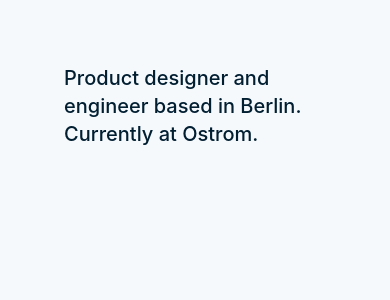
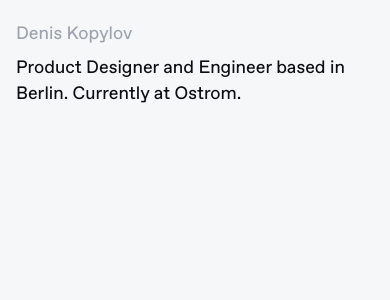
Before and after one commit to kplv/portfolio, a Next.js app: page / in a window 390 px wide. Shown: the top 300 px of the page. Built offline with nearby package versions, Linux system fonts and the light colour scheme.

Commit message:
better typography and mobile views

```diff
--- a/src/app/globals.css
+++ b/src/app/globals.css
@@ -1,9 +1,18 @@
-/* Import design tokens */
+/* Import color palette and design tokens */
+@import './palette.css';
 @import './tokens.css';
 
 @font-face {
   font-family: 'ABC Favorit';
   src: url('/fonts/ABCFavoritVariable-Trial.woff2') format('woff2');
+  font-weight: 100 900;
+  font-style: normal;
+  font-display: swap;
+}
+
+@font-face {
+  font-family: 'ABC Walter Neue';
+  src: url('/fonts/ABCWalterNeueVariable-Trial.woff2') format('woff2');
   font-weight: 100 900;
   font-style: normal;
   font-display: swap;
--- a/src/app/page.module.css
+++ b/src/app/page.module.css
@@ -110,6 +110,12 @@
   }
 }
 
+@media screen and (max-width: 428px) {
+  .content {
+    padding: 20px 16px;
+  }
+}
+
 @media (max-width: 600px) {
   .main {
     padding: 48px 24px;
--- /dev/null
+++ b/src/app/palette.css
@@ -0,0 +1,20 @@
+/* ============================================
+   Color Palette
+   ============================================ */
+
+:root {
+  /* === Slate Scale (100 = lightest, 1200 = darkest) === */
+  --slate-50: oklch(0.975 0.003 256.0);
+  --slate-100: oklch(0.932 0.004 256.0);
+  --slate-200: oklch(0.860 0.008 256.0);
+  --slate-300: oklch(0.716 0.016 256.0);
+  --slate-400: oklch(0.645 0.018 256.0);
+  --slate-500: oklch(0.548 0.020 264.0);
+  --slate-600: oklch(0.459 0.018 264.0);
+  --slate-700: oklch(0.396 0.016 264.0);
+  --slate-800: oklch(0.349 0.014 264.0);
+  --slate-900: oklch(0.303 0.013 264.0);
+  --slate-1000: oklch(0.256 0.011 264.0);
+  --slate-1100: oklch(0.197 0.008 264.0);
+  --slate-1200: oklch(0.165 0.007 264.0);
+}
--- a/src/app/tokens.css
+++ b/src/app/tokens.css
@@ -4,27 +4,37 @@
 
 :root {
   /* === Color Tokens - Light Mode === */
-  --background-color: oklch(98% 0.006 240);
-  --text-primary-color: oklch(23% 0.05 240);
-  --text-accent-color: oklch(0.18 0.06 255);
+  --background-color: var(--slate-50);
+
+  --text-accent-color: var(--slate-1200);
 
   /* === Typography Tokens === */
   /* Text Primary - Main prominent text */
-  --text-primary-size: 24px;
-  --text-primary-line-height: 36px;
-  --text-primary-weight: 450;
+  --text-primary-color: var(--slate-1200);
+  --text-primary-size: 20px;
+  --text-primary-line-height: 28px;
+  --text-primary-weight: 400;
+
+  /* Text Secondary - Secondary text */
+  --text-secondary-color: var(--slate-300);
+  --text-secondary-size: 16px;
+  --text-secondary-line-height: 24px;
+  --text-secondary-weight: 400;
 }
 
 /* === Theme: Dark Mode === */
 [data-theme='dark'] {
-  --background-color: oklch(0.165 0.007 264.0);
-  --text-primary-color: oklch(95% 0.008 264);
+  --background-color: var(--slate-1200);
+  --text-primary-color: var(--slate-100);
+  --text-secondary-color: var(--slate-600);
 }
 
 /* === Responsive Typography === */
 @media screen and (max-width: 428px) {
   :root {
-    --text-primary-size: 20px;
-    --text-primary-line-height: 28px;
+    --text-primary-size: 18px;
+    --text-primary-line-height: 26px;
+    --text-secondary-size: 15px;
+    --text-secondary-line-height: 22px;
   }
 }
--- a/src/components/intro-text/intro-text.module.css
+++ b/src/components/intro-text/intro-text.module.css
@@ -1,5 +1,12 @@
+.container {
+  display: flex;
+  flex-direction: column;
+  align-items: flex-start;
+  text-align: left;
+  gap: 8px;
+}
+
 .text {
-  font-family: 'ABC Walter Neue', -apple-system, BlinkMacSystemFont, sans-serif;
   font-size: var(--text-primary-size);
   font-weight: var(--text-primary-weight);
   line-height: var(--text-primary-line-height);
@@ -7,6 +14,13 @@
   color: var(--text-primary-color);
 }
 
+.label {
+  font-size: var(--text-primary-size);
+  font-weight: var(--text-primary-weight);
+  line-height: var(--text-primary-line-height);
+  color: var(--text-secondary-color);
+}
+
 @media screen and (max-width: 428px) {
   .text {
     margin-bottom: 32px;
--- a/src/components/intro-text/intro-text.tsx
+++ b/src/components/intro-text/intro-text.tsx
@@ -5,11 +5,16 @@
 }
 
 export function IntroText({
-  text = "Product designer and engineer based in Berlin. Currently at Ostrom."
+  text = "Product Designer and Engineer based in Berlin. Currently at Ostrom."
 }: IntroTextProps) {
   return (
-    <h1 className={styles.text}>
-      {text}
-    </h1>
+    <div className={styles.container}>
+      <p className={styles.label}>
+        Denis Kopylov
+      </p>
+      <h1 className={styles.text}>
+        {text}
+      </h1>
+    </div>
   );
 }
```
